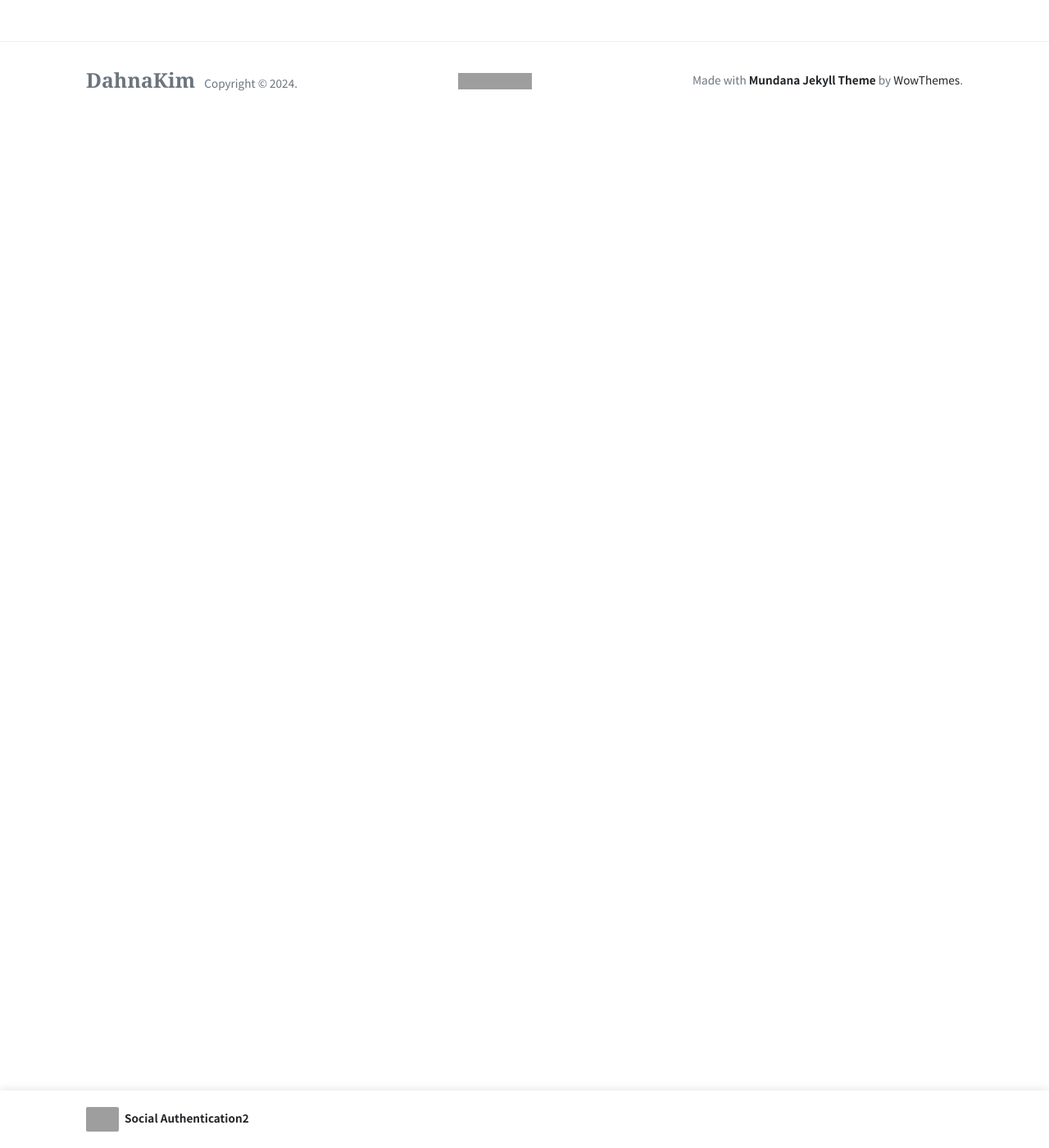
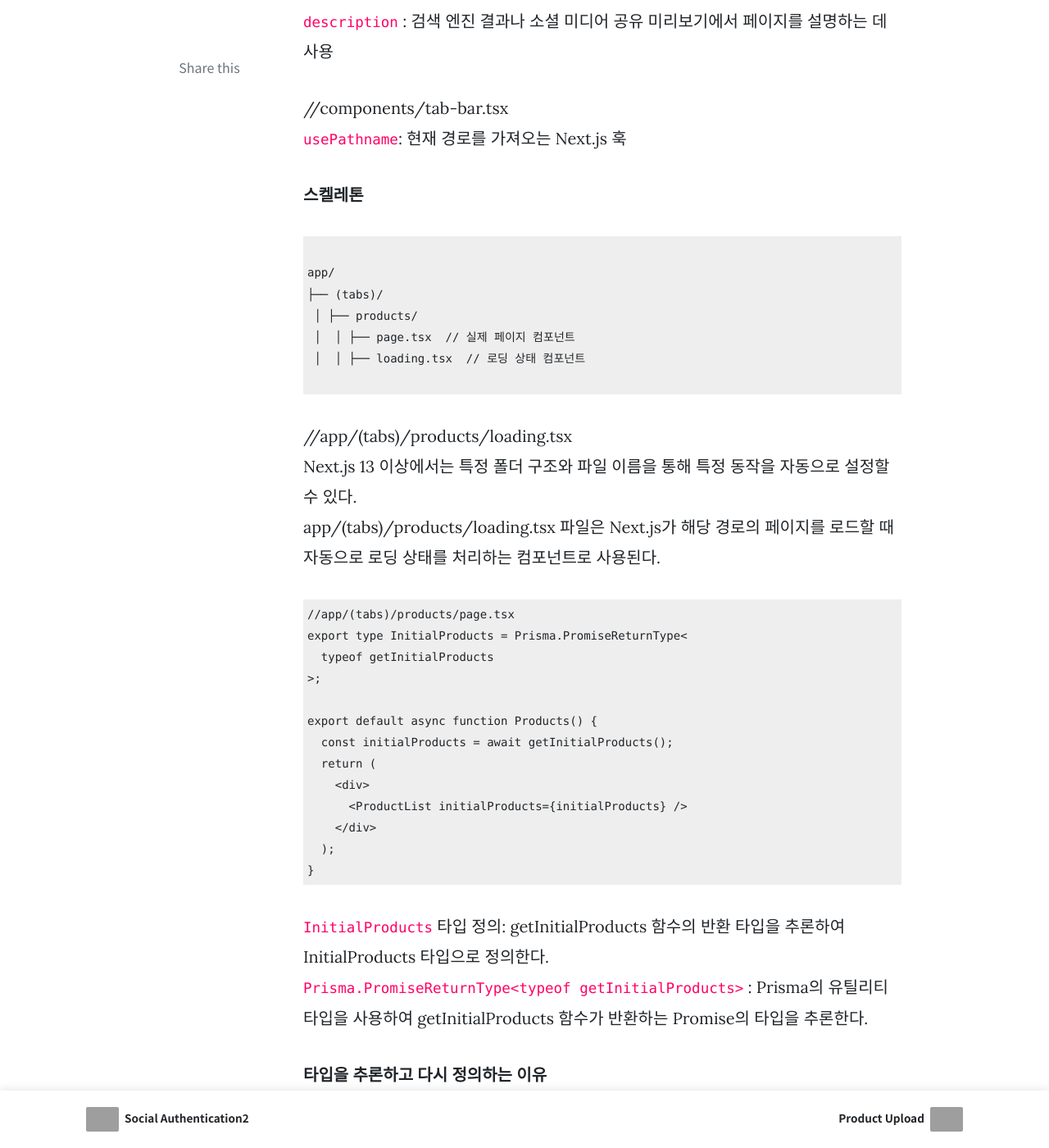
Before and after one commit to DahnaKim/NextGenWebDev, a Jekyll site: the page built from _posts/2024-07-03-products.md, in a window 1280 px wide and 1400 px high, scrolled down 3318 px. Shown: the whole window at 82% size. Built offline with Jekyll 4.4.1, drawn with Linux system fonts in a browser that asks for light colours; nearby versions of some CDN libraries; comment, search, counter and statistics services are not loaded; some of the changed text lies outside the part shown; grey boxes are pictures that could not be loaded.

Commit message:
new posts

````diff
--- a/_posts/2024-07-03-products.md
+++ b/_posts/2024-07-03-products.md
@@ -63,3 +63,62 @@ tags: [featured]
 ## Infinite Scrolling
 - components/product-list.tsx
 - components/tab-bar.tsx
+
+<br>
+
+```
+
+//app/layout.tsx
+export const metadata: Metadata = { title: { template: "%s | Karrot Market", default: "Karrot Market", }, description: "Sell and buy all the things!", };
+
+```
+
+`%s` : 페이지별 제목으로 대체
+`description` : 검색 엔진 결과나 소셜 미디어 공유 미리보기에서 페이지를 설명하는 데 사용
+
+
+//components/tab-bar.tsx
+`usePathname`: 현재 경로를 가져오는 Next.js 훅
+
+**스켈레톤**
+```
+
+app/
+├── (tabs)/
+ │ ├── products/
+ │  │ ├── page.tsx  // 실제 페이지 컴포넌트
+ │  │ ├── loading.tsx  // 로딩 상태 컴포넌트
+
+```
+
+//app/(tabs)/products/loading.tsx
+Next.js 13 이상에서는 특정 폴더 구조와 파일 이름을 통해 특정 동작을 자동으로 설정할 수 있다.
+app/(tabs)/products/loading.tsx 파일은 Next.js가 해당 경로의 페이지를 로드할 때 자동으로 로딩 상태를 처리하는 컴포넌트로 사용된다.
+
+```
+//app/(tabs)/products/page.tsx
+export type InitialProducts = Prisma.PromiseReturnType<
+  typeof getInitialProducts
+>;
+
+export default async function Products() {
+  const initialProducts = await getInitialProducts();
+  return (
+    <div>
+      <ProductList initialProducts={initialProducts} />
+    </div>
+  );
+}
+```
+
+`InitialProducts` 타입 정의: getInitialProducts 함수의 반환 타입을 추론하여 InitialProducts 타입으로 정의한다.
+`Prisma.PromiseReturnType<typeof getInitialProducts>` : Prisma의 유틸리티 타입을 사용하여 getInitialProducts 함수가 반환하는 Promise의 타입을 추론한다.
+
+**타입을 추론하고 다시 정의하는 이유**
+1. 타입 안전성
+타입스크립트에서는 타입 안전성을 보장하기 위해 각 변수와 함수의 타입을 명시적으로 정의하는 것이 중요하다. 이는 코드 작성 시와 유지보수 시에 타입 오류를 방지하는 데 도움이 된다. Prisma.PromiseReturnType<typeof getInitialProducts>를 사용하면, getInitialProducts 함수가 반환하는 Promise의 타입을 정확하게 추론할 수 있다.
+2. 가독성과 재사용성
+명시적으로 타입을 정의하면 코드의 가독성과 재사용성이 높아진다.
+InitialProducts 타입을 정의함으로써, 해당 타입을 여러 곳에서 재사용할 수 있다. 이는 코드의 중복을 줄이고, 변경이 필요할 때 일관되게 유지할 수 있게 한다.
+
+`isNaN` : JavaScript 내장 함수로, 전달된 값이 NaN(Not-a-Number)인지 여부를 확인
````
Also changed, not shown: other parts of _posts/2024-07-03-products.md (+1 -1 lines), _posts/2024-07-09-productUpload.md (added, +93 -0 lines), _posts/2024-07-10-modals.md (added, +81 -0 lines), _posts/2024-07-11-caching.md (added, +125 -0 lines), assets/img/20240709_01.png (added), assets/img/20240709_02.png (added), assets/img/20240709_04.png (added), assets/img/20240710_01.png (added), assets/img/20240710_02.png (added), assets/img/20240711_01.png (added), assets/img/20240711_02.png (added), assets/img/20240711_03.png (added), 1 other file.
